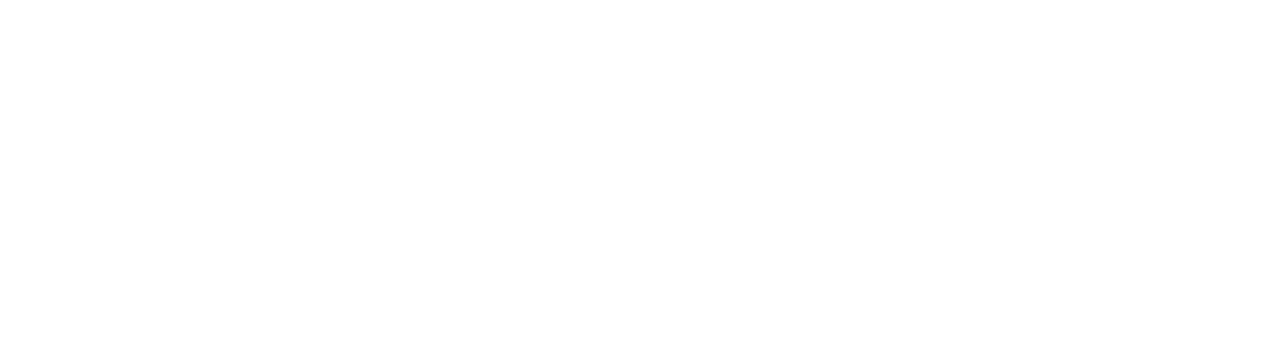
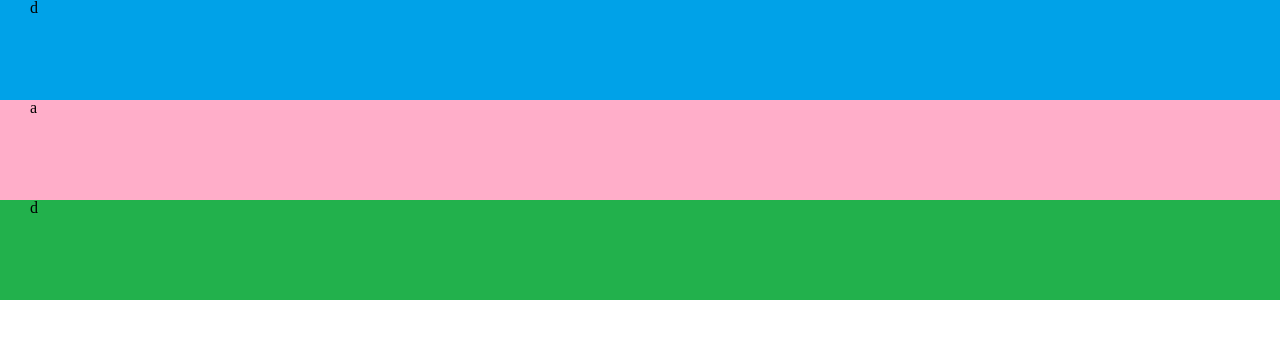
Before and after one commit to ghunanyan/project-1, a plain HTML site: page html/ex-two.html in a window 1280 px wide. Drawn offline with Linux system fonts and the light colour scheme.

Commit message:
css on ex 2

```diff
--- a/css/style-two.css
+++ b/css/style-two.css
@@ -5,8 +5,13 @@ body {
   width: 100%;
   background-color: #fff;
 }
-.section-one {
+.section {
   background-color: rgb(0, 162, 232);
+  min-height: 100px;
+  margin-left: auto;
+  margin-right: auto;
+  padding-left: 30px;
+  padding-right: 15px;
 }
 .container-one {
   width: (33% - 2 * 30px);
@@ -15,9 +20,9 @@ body {
   padding-left: 30px;
   padding-right: 15px;
 }
-.section-two {
+.section.section-two {
   background-color: rgb(255, 174, 201);
 }
-.section-three {
+.section.section-three {
   background-color: rgb(34, 177, 76);
 }
--- a/html/ex-two.html
+++ b/html/ex-two.html
@@ -5,14 +5,14 @@
   </head>
   <body>
     <main>
-      <section class="section-one">
-        <div class="cotnainer-one"></div>
+      <section class="section section-one">
+        <div class="section-one-cotnainer-one">d</div>
       </section>
-      <section class="section-two">
-        <div class="container-two"></div>
+      <section class="section section-two">
+        <div class="section-two-container-two">a</div>
       </section>
-      <section class="section-three">
-        <div class="container-three"></div>
+      <section class="section section-three">
+        <div class="section-three-container-three">d</div>
       </section>
     </main>
   </body>
```
